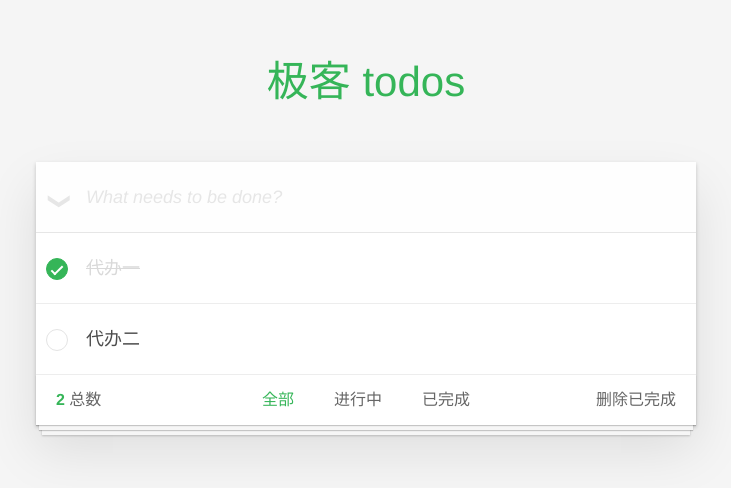
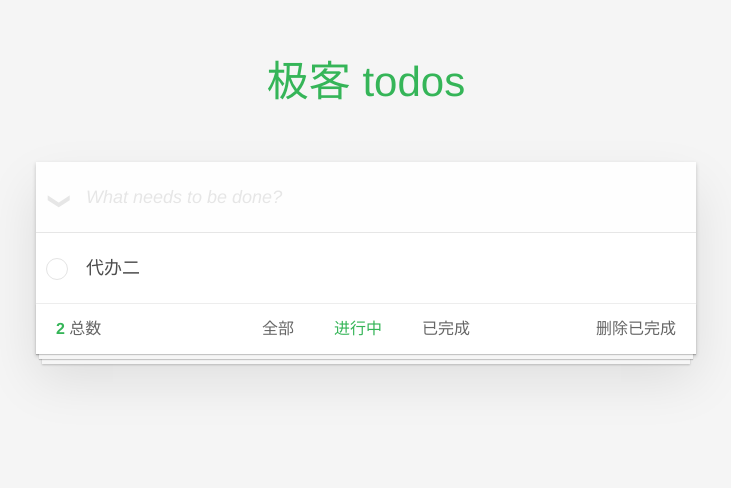
Before and after one commit to rainyGLC/combat-todo, a Vue app: page /active in a window 1280 px wide. Shown: the part 118-606 px from the top of the page, without its empty margins (274-1005 px from the left). Built offline with nearby package versions, Linux system fonts and the light colour scheme.

Commit message:
全局数据

```diff
--- a/src/App.vue
+++ b/src/App.vue
@@ -1,103 +1,5 @@
 <template>
-  <div id="app" class="todoapp">
-    <the-header v-on:add-todos="create"/>
-    <the-section
-      :todos="todos"
-      :filter="filter"
-      :beforeEdit="beforeEdit"
-      :editTodo="editTodo"
-      v-on:toggle-all="toggleAll"
-      v-on:edit-model="editModel"
-      v-on:editmodel-remove="editModelRemove"
-      v-on:before-title="beforeTitle"
-      v-on:destroy-del="destroy"
-    />
-    <the-footer
-      :todos="todos"
-      :filters="filters"
-      :filter="filter"
-      v-on:change-filter="changeFilter"
-      v-on:clear-completed="clearCompleted"
-    />
-    <!-- <footer class="info">
-    <p>Double-click to edit a todo</p>
-    <p>Written by <a href="http://evanyou.me">Evan You</a></p>
-    <p>Part of <a href="http://todomvc.com">TodoMVC</a></p>
-    </footer> -->
+  <div id ="app">
+    <router-view />
   </div>
 </template>
-
-<script>
-import TheHeader from '@/components/TheHeader'
-import TheSection from '@/components/TheSection'
-import TheFooter from '@/components/TheFooter'
-import '@/assets/css/base.css'
-import '@/assets/css/index.css'
-export default {
-  name: 'app',
-  data () {
-    return {
-      beforeEdit: '',
-      editTodo: null,
-      // newtodo: '',
-      todos: [{
-        title: '代办一',
-        completed: true
-      }, {
-        title: '代办二',
-        completed: false
-      }],
-      filter: 'all',
-      filters: {
-        'all': '全部',
-        'active': '进行中',
-        'completed': '已完成'
-      }
-    }
-  },
-  methods: {
-    editModel (item) {
-      this.beforeEdit = item.title
-      this.editTodo = item
-    },
-    editModelRemove () {
-      this.beforeEdit = ''
-      this.editTodo = null
-    },
-    beforeTitle (item) {
-      item.title = this.beforeEdit
-      this.editModelRemove()
-    },
-    toggleAll (value) {
-      let chooseAll = value
-      // this.todos.forEach(data => data.completed = !chooseAll)
-      this.todos.forEach(function (data) {
-        data.completed = !chooseAll
-      })
-    },
-    create (value) {
-      this.todos.push({
-        title: value,
-        completed: false
-      })
-    },
-    destroy (index) {
-      this.todos.splice(index, 1)
-    },
-    clearCompleted () {
-      let todos = this.todos.filter(data => data.completed === false)
-      this.todos = todos
-    },
-    changeFilter (key, event) {
-      this.filter = key
-    }
-  },
-  components: {
-    'the-header': TheHeader,
-    'the-section': TheSection,
-    'the-footer': TheFooter
-  }
-}
-</script>
-<style lang="less">
-</style>
--- a/src/components/TheFooter.vue
+++ b/src/components/TheFooter.vue
@@ -1,44 +1,42 @@
 <template>
-  <footer class="footer" v-show="todos.length">
+  <footer class="footer" v-show="todoCount">
     <span class="todo-count">
-      <strong>{{todos.length}}</strong> 总数
+      <strong>{{todoCount}}</strong> 总数
     </span>
     <ul class="filters">
-      <li v-for="(item,key) in filters"
-        @click="changeFilter(key,$event)" :key="item">
-        <a href="javascript:;" :class="[filter === key && 'selected']">{{item}}</a>
+      <li v-for="(item,key) in filters" :key="item">
+       <!--  @click="changeFilter(key,$event)" :key="item"> -->
+       <!--  <a href="javascript:;" :class="[filter === key && 'selected']">{{item}}</a> -->
+        <router-link :class="[filter === key && 'selected']" :to="'/' + key">{{item}}</router-link>
       </li>
     </ul>
-    <button class="clear-completed" @click="clearCompleted">删除已完成</button>
+    <button v-if="hasCompleted" class="clear-completed" @click="clearCompleted">删除已完成</button>
   </footer>
 </template>
 
 <script>
 export default {
-  props: {
-    todos: {
-      type: Array,
-      default: function () {
-        return []
-      }
+  computed: {
+    filter () {
+      return this.$store.state.filter
     },
-    filters: {
-      type: Object,
-      default: function () {
-        return {}
-      }
+    filters () {
+      return this.$store.state.filters
     },
-    filter: {
-      type: String,
-      default: 'all'
+    hasCompleted () {
+      return this.$store.getters.hasCompleted
+    },
+    todoCount () {
+      return this.$store.getters.todoCount
     }
   },
   methods: {
-    changeFilter (key, event) {
-      this.$emit('change-filter', key)
-    },
+    // changeFilter (key, event) {
+    //   console.log(key)
+    //   this.$store.commit('changeFilter', key)
+    // },
     clearCompleted () {
-      this.$emit('clear-completed')
+      this.$store.commit('removeCompleted')
     }
   }
 }
--- a/src/components/TheHeader.vue
+++ b/src/components/TheHeader.vue
@@ -16,7 +16,11 @@ export default {
   methods: {
     createTodo () {
       let value = this.newtodo
-      this.$emit('add-todos', value)
+      // this.$emit('add-todos', value)
+      this.$store.commit('addTodo', {
+        title: value,
+        completed: false
+      })
       this.newtodo = ''
     }
   }
--- a/src/components/TheSection.vue
+++ b/src/components/TheSection.vue
@@ -19,32 +19,28 @@
 <script>
 export default {
   props: {
-    todos: {
-      type: Array,
-      default: function () {
-        return []
-      }
-    },
-    filter: {
-      type: String,
-      default: 'all'
-    },
-    beforeEdit: {
-      type: String,
-      default: ''
-    },
-    editTodo: {
-      type: Object,
-      default: null
-    }
+    // beforeEdit: {
+    //   type: String,
+    //   default: ''
+    // },
+    // editTodo: {
+    //   type: Object,
+    //   default: null
+    // }
   },
   data () {
     return {
-      // beforeEdit: '',
-      // editTodo: null
+      beforeEdit: '',
+      editTodo: null
     }
   },
   computed: {
+    todos () {
+      return this.$store.state.todos
+    },
+    filter () {
+      return this.$store.state.filter
+    },
     chooseAll () {
       return this.todos.every(data => data.completed)
     },
@@ -65,19 +61,25 @@ export default {
   methods: {
     toggleAll () {
       let value = this.chooseAll
-      this.$emit('toggle-all', value)
+      // this.$emit('toggle-all', value)
+      this.$store.commit('toggleAll', value)
     },
     editModel (item) {
-      this.$emit('edit-model', item)
+      this.editTodo = item
+      this.beforeEdit = item.title
     },
     destroy (index) {
-      this.$emit('destroy-del', index)
+      // this.$emit('destroy-del', index)
+      this.$store.commit('removeTodo', index)
     },
     editModelRemove () {
-      this.$emit('editmodel-remove')
+      this.editTodo = null
+      this.beforeEdit = ''
     },
     beforeTitle (item) {
-      this.$emit('before-title', item)
+      item.title = this.beforeEdit
+      this.editTodo = null
+      this.beforeEdit = ''
     }
   },
   directives: {
--- a/src/main.js
+++ b/src/main.js
@@ -1,13 +1,13 @@
 import Vue from 'vue'
 import App from './App.vue'
-// import router from './router'
+import router from './router'
 import store from './store'
 import './registerServiceWorker'
 
 Vue.config.productionTip = false
 
 new Vue({
-  // router,
+  router,
   store,
   render: h => h(App)
 }).$mount('#app')
--- a/src/router.js
+++ b/src/router.js
@@ -1,14 +1,19 @@
 import Vue from 'vue'
 import Router from 'vue-router'
+import Todos from './views/Todos'
 
 Vue.use(Router)
 
-// export default new Router({
-//   mode: 'history',
-//   base: process.env.BASE_URL,
-//   routes: [
-//     {
-
-//     },
-//   ]
-// })
+export default new Router({
+  mode: 'history',
+  routes: [
+    {
+      path: '/',
+      component: Todos
+    },
+    {
+      path: '/:id',
+      component: Todos
+    }
+  ]
+})
--- a/src/store.js
+++ b/src/store.js
@@ -5,10 +5,46 @@ Vue.use(Vuex)
 
 export default new Vuex.Store({
   state: {
-
+    todos: [{
+      title: '代办一',
+      completed: true
+    }, {
+      title: '代办二',
+      completed: false
+    }],
+    filter: 'all',
+    filters: {
+      'all': '全部',
+      'active': '进行中',
+      'completed': '已完成'
+    }
+  },
+  getters: {
+    todoCount: (state) => {
+      return state.todos.length
+    },
+    hasCompleted: (state) => {
+      return state.todos.some(data => data.completed)
+    }
   },
   mutations: {
-
+    addTodo (state, todo) {
+      state.todos.push(todo)
+    },
+    removeTodo (state, index) {
+      state.todos.splice(index, 1)
+    },
+    toggleAll (state, value) {
+      state.todos.forEach(function (data) {
+        data.completed = !value
+      })
+    },
+    removeCompleted (state) {
+      state.todos = state.todos.filter(data => !data.completed)
+    },
+    changeFilter (state, filter) {
+      state.filter = filter
+    }
   },
   actions: {
 
--- /dev/null
+++ b/src/views/Todos.vue
@@ -0,0 +1,39 @@
+<template>
+  <div class="todoapp">
+    <the-header/>
+    <the-section/>
+    <the-footer/>
+  </div>
+</template>
+
+<script>
+import TheHeader from '@/components/TheHeader'
+import TheSection from '@/components/TheSection'
+import TheFooter from '@/components/TheFooter'
+import '@/assets/css/base.css'
+import '@/assets/css/index.css'
+export default {
+  name: 'app',
+  data () {
+    return {
+    }
+  },
+  created () {
+    let params = this.$route.params
+    let filter = params.id || 'all'
+    this.$store.commit('changeFilter', filter)
+  },
+  watch: {
+    '$route': function () {
+      let params = this.$route.params
+      let filter = params.id || 'all'
+      this.$store.commit('changeFilter', filter)
+    }
+  },
+  components: {
+    'the-header': TheHeader,
+    'the-section': TheSection,
+    'the-footer': TheFooter
+  }
+}
+</script>
```
Also changed, not shown: 1 other file (tests, documents, lock files or other folders).
